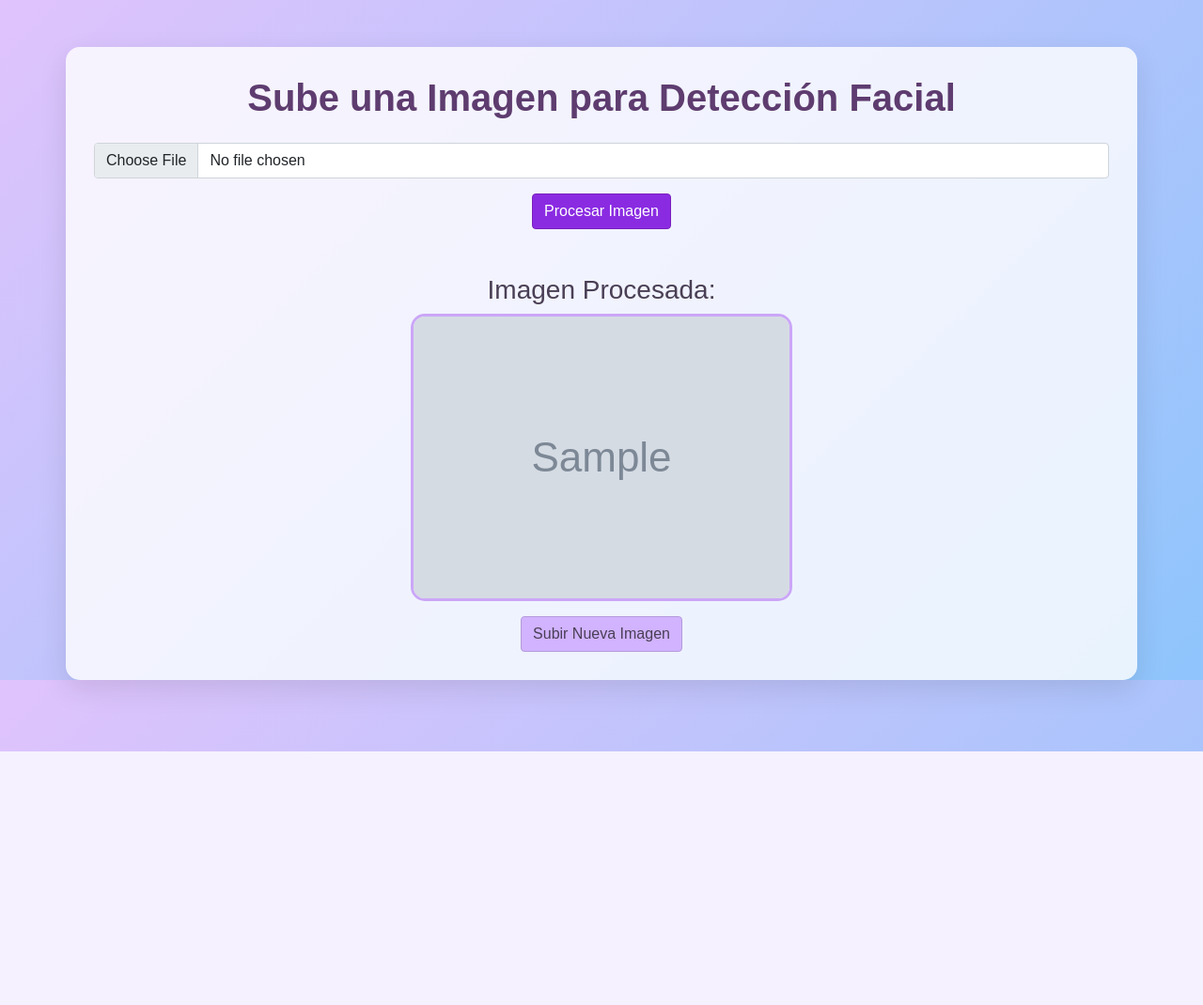
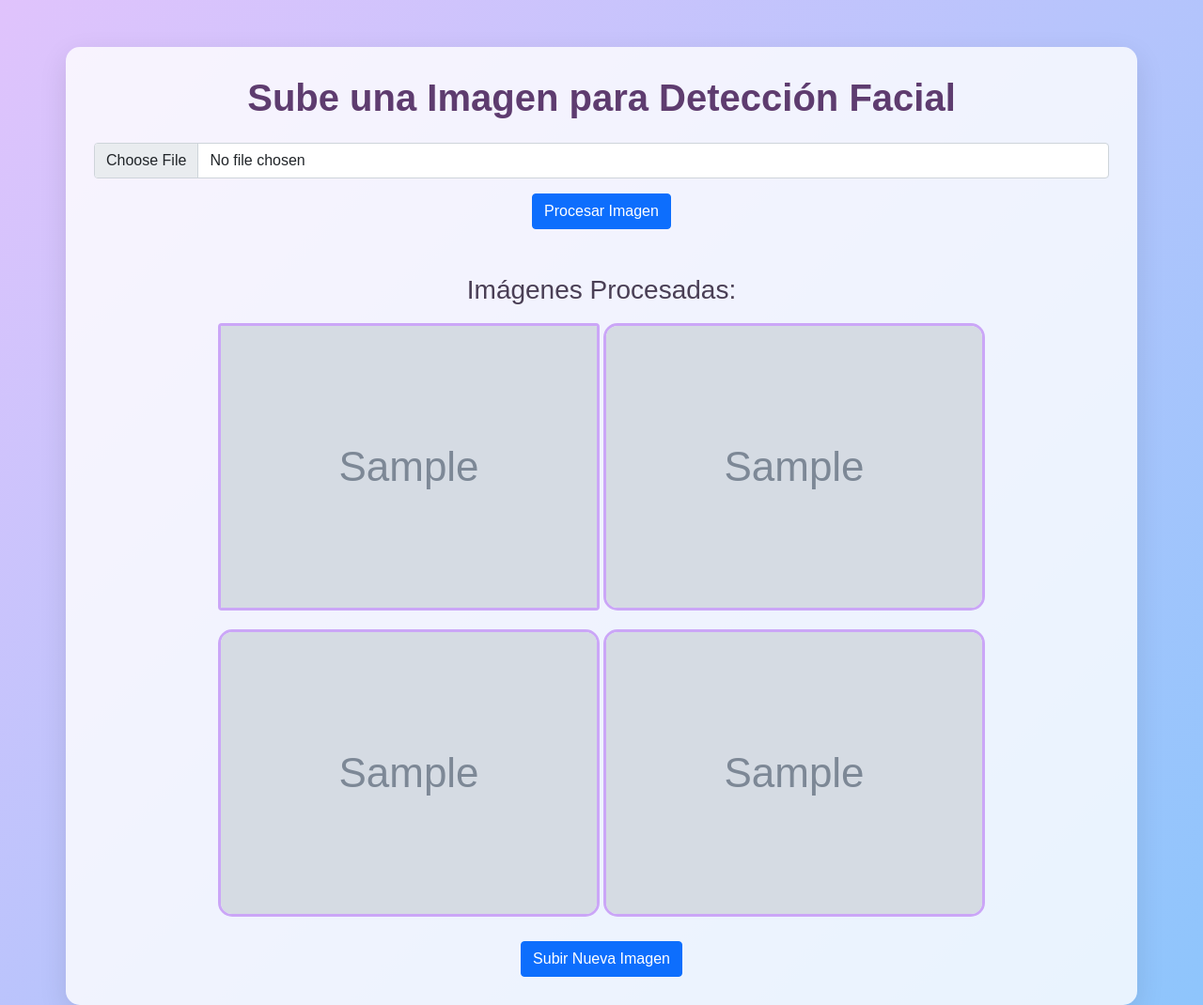
Before and after one commit to AD1823AN/PuntosFaciales, a Flask app: template templates/index.html in a window 1280 px wide. Shown: the whole page at 94% size. Before the commit the page ends 800 px from the top, so only its background shows below. Run offline with Flask 3, Linux system fonts and the light colour scheme; the template is opened without the code that fills it: most values are stand-ins (such as "Sample title", 1, 10 or a date in 2020); grey boxes marked "Sample" are stand-in pictures; some libraries are stand-ins or nearby versions.

Commit message:
Update index.html

```diff
--- a/templates/index.html
+++ b/templates/index.html
@@ -6,14 +6,11 @@
     <title>Detección de Puntos Faciales</title>
     <link rel="stylesheet" href="https://cdnjs.cloudflare.com/ajax/libs/bootstrap/5.1.3/css/bootstrap.min.css">
     <style>
-        /* Estilo general del cuerpo */
         body {
             background: linear-gradient(135deg, #e0c3fc, #8ec5fc);
             font-family: 'Arial', sans-serif;
             color: #4a3f55;
         }
-
-        /* Contenedor principal */
         .container {
             margin-top: 50px;
             background-color: rgba(255, 255, 255, 0.8);
@@ -21,39 +18,14 @@
             border-radius: 15px;
             box-shadow: 0px 10px 30px rgba(0, 0, 0, 0.1);
         }
-
-        /* Encabezado */
         h1 {
             color: #5e3c6f;
             font-weight: 700;
         }
-
-        /* Botones */
-        .btn-primary {
-            background-color: #8a2be2;
-            border-color: #7a1fbd;
-        }
-
-        .btn-primary:hover {
-            background-color: #7a1fbd;
-            border-color: #6b1da8;
-        }
-
-        .btn-secondary {
-            background-color: #d1b3ff;
-            border-color: #b59bdb;
-            color: #4a3f55;
-        }
-
-        .btn-secondary:hover {
-            background-color: #b59bdb;
-            border-color: #9b83c0;
-        }
-
-        /* Estilo del contenedor de imágenes */
         .img-container img {
             max-width: 100%;
             height: auto;
+            margin: 10px 0;
             border-radius: 15px;
             border: 3px solid #cba6f7;
         }
@@ -70,16 +42,17 @@
         </form>
 
         <div class="img-container mt-5">
-            {% if image_file %}
-                <h3 class="mt-4">Imagen Procesada:</h3>
-                <img src="{{ image_file }}" alt="Imagen Procesada">
+            {% if original_image %}
+                <h3 class="mt-4">Imágenes Procesadas:</h3>
+                <img src="{{ original_image }}" alt="Imagen Original" class="rounded">
+                <img src="{{ flipped_image }}" alt="Imagen Girada">
+                <img src="{{ brightened_image }}" alt="Imagen con Brillo Aumentado">
+                <img src="{{ rotated_image }}" alt="Imagen Rotada">
                 <form action="{{ url_for('index') }}">
-                    <button class="btn btn-secondary mt-3">Subir Nueva Imagen</button>
+                    <button class="btn btn-primary mt-3">Subir Nueva Imagen</button>
                 </form>
             {% endif %}
         </div>
     </div>
-
-    <script src="https://cdnjs.cloudflare.com/ajax/libs/bootstrap/5.1.3/js/bootstrap.bundle.min.js"></script>
 </body>
 </html>
```
